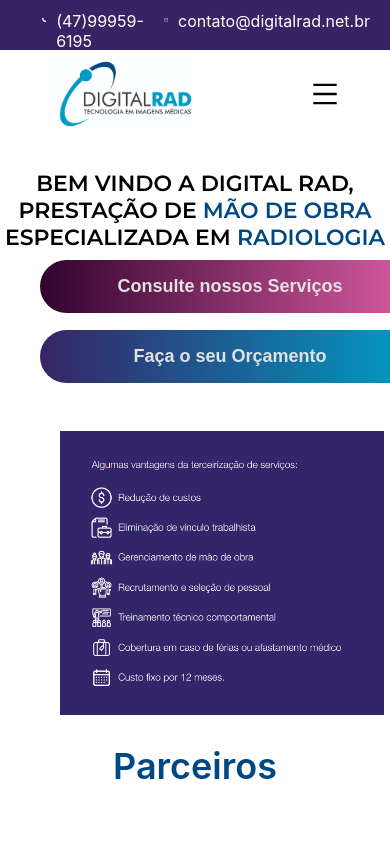
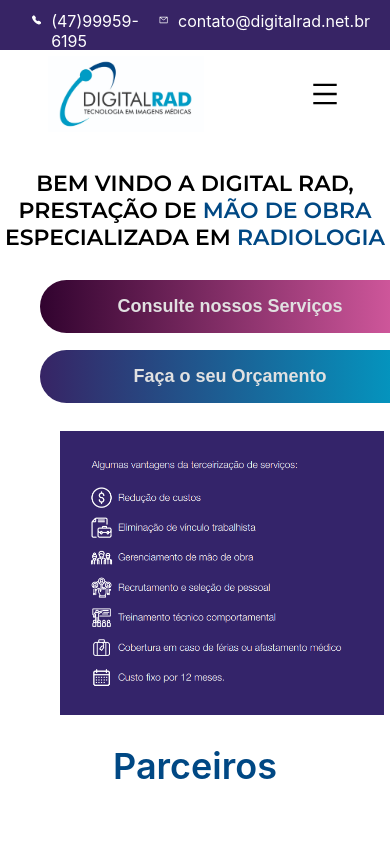
Before and after one commit to lmgaspa/paduan, a React (Create React App) app: page / in a window 390 px wide. Shown: the top 844 px of the page. Built offline with nearby package versions, Linux system fonts and the light colour scheme.

Commit message:
quinto commit

```diff
--- a/src/layouts/home.module.css
+++ b/src/layouts/home.module.css
@@ -99,6 +99,7 @@
 
 
     .button1 {
+        margin-top: 20px;
         padding: 1rem 1rem;
         left: 40px;
         top: 260px;
@@ -107,6 +108,7 @@
         min-width: 380px;
     }
     .button2 {
+        margin-top: 20px;
         padding: 1rem 1rem;
         left: 40px;
         top: 330px;
--- a/src/layouts/prenavbar.module.css
+++ b/src/layouts/prenavbar.module.css
@@ -28,6 +28,6 @@
         height: 50px;
     }
     .prenavbaricons {
-        padding-left: 42px;
+        padding-left: 32px;
     }
   }
```
